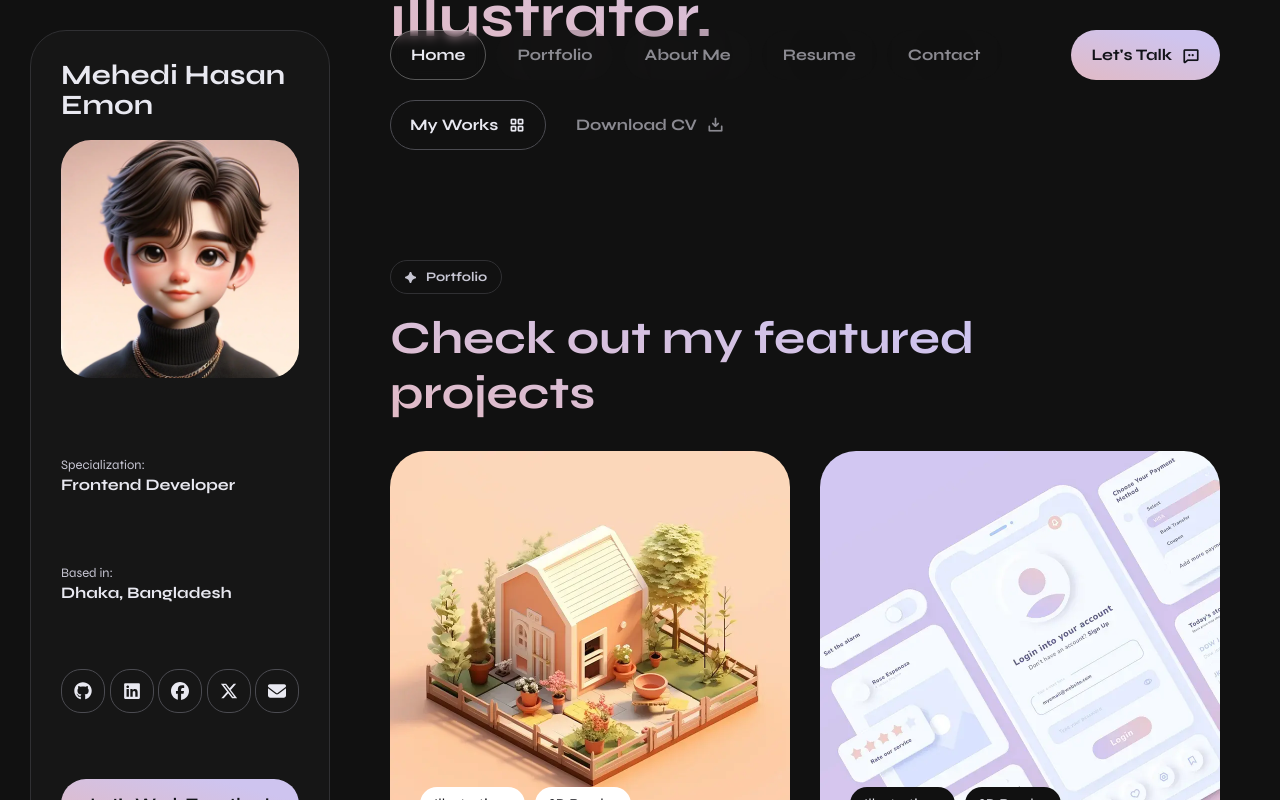
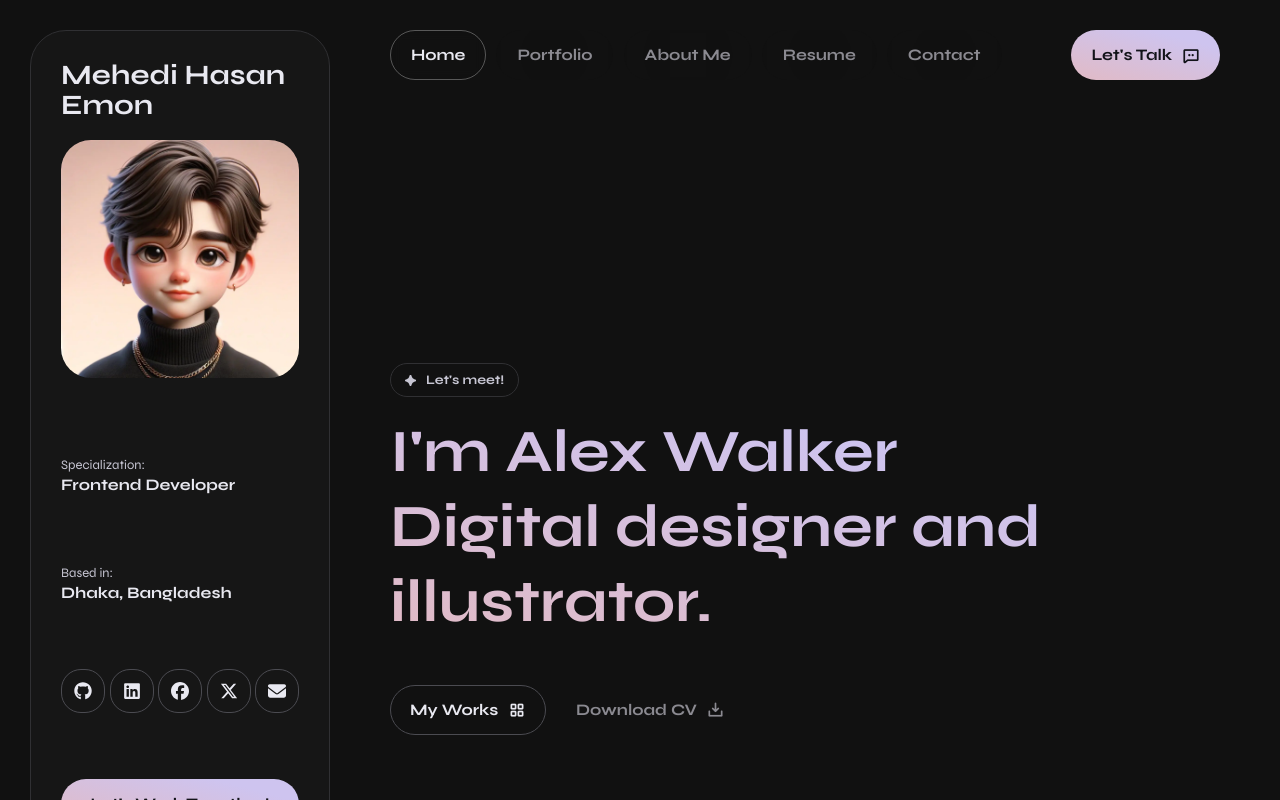
Before and after one commit to mehediemon007/portfolio, a Next.js app: page / in a window 1280 px wide. Shown: the top 800 px of the page. Built offline with nearby package versions, Linux system fonts and the light colour scheme.

Commit message:
add-scroll-spy

```diff
--- a/components/Header.tsx
+++ b/components/Header.tsx
@@ -1,38 +1,60 @@
-import React from 'react';
-import Link from 'next/link';
+"use client";
 
-// *** import icons
+import React, { useState } from "react";
+import { Link } from "react-scroll";
 
 const Header = () => {
+    // Track which section is active
+    const [activeSection, setActiveSection] = useState("home");
+
+    const menu = [
+        { label: "Home", id: "home" },
+        { label: "Portfolio", id: "portfolio" },
+        { label: "About Me", id: "about-me" },
+        { label: "Resume", id: "resume" },
+        { label: "Contact", id: "contact" },
+    ];
+
+    const handleSetActive = (id: string) => {
+        setActiveSection(id);
+    };
+
     return (
-        <header className='header'>
-            <div className='flex justify-between items-center'>
+        <header className="header">
+            <div className="flex justify-between items-center">
                 <nav>
-                    <ul className='flex justify-start items-center gap-4'>
-                        <li>
-                            <Link href={'/'} className='menu__link btn active'>Home</Link>
-                        </li>
-                        <li>
-                            <Link href={'/#portfolio'} className='menu__link btn'>Portfolio</Link>
-                        </li>
-                        <li>
-                            <Link href={'/#about-me'} className='menu__link btn'>About Me</Link>
-                        </li>
-                        <li>
-                            <Link href={'/#resume'} className='menu__link btn'>Resume</Link>
-                        </li>
-                        <li>
-                            <Link href={'/#contact'} className='menu__link btn'>Contact</Link>
-                        </li>
+                    <ul className="flex gap-4">
+                        {menu.map((item) => (
+                            <li key={item.id}>
+                                <Link
+                                    to={item.id}
+                                    spy
+                                    smooth
+                                    duration={500}
+                                    offset={0} // adjust for fixed header
+                                    onSetActive={handleSetActive}
+                                    className={`menu__link btn ${
+                                        activeSection === item.id ? "active" : ""
+                                    }`}
+                                >
+                                    {item.label}
+                                </Link>
+                            </li>
+                        ))}
                     </ul>
                 </nav>
-                <Link href={'/'} className='btn btn-default btn-hover btn-hover-accent'>
+                <a
+                    href="mailto:mehediemon7@gmail.com"
+                    target="_blank"
+                    rel="noopener noreferrer"
+                    className="btn btn-default btn-hover btn-hover-accent"
+                >
                     <span>Let&apos;s Talk</span>
                     <i className="ph-bold ph-chat-dots"></i>
-                </Link>
+                </a>
             </div>
         </header>
-    )
-}
+    );
+};
 
 export default Header;
--- a/components/Hero.tsx
+++ b/components/Hero.tsx
@@ -5,7 +5,7 @@
 
 const Hero = () => {
     return (
-        <section id='home' className='relative h-auto lg:h-[calc(100vh-650px)] 2xl:h-[calc(100vh-80px)] py-14 md:py-20 lg:py-0'>
+        <section id='home' className='relative h-auto lg:h-[calc(100vh-65px)] 2xl:h-[calc(100vh-80px)] py-14 md:py-20 lg:py-0'>
             <div className='content__wrapper'>
                 <p className='sub__title'>
                     <svg xmlns="http://www.w3.org/2000/svg" x="0px" y="0px" width="13px" height="13px" viewBox="0 0 13 13" fill="currentColor"><path fill="currentColor" d="M5.6,12.6c-0.5-0.8-0.7-2.4-1.7-3.5c-1-1-2.7-1.2-3.5-1.7C-0.1,7-0.1,6,0.4,5.6c0.8-0.5,2.3-0.6,3.5-1.8 C5,2.8,5.1,1.2,5.6,0.4C6-0.1,7-0.1,7.4,0.4c0.5,0.8,0.7,2.4,1.8,3.5c1.2,1.2,2.6,1.2,3.5,1.7c0.6,0.4,0.6,1.4,0,1.7 C11.8,7.9,10.2,8,9.1,9.1c-1,1-1.2,2.7-1.7,3.5C7,13.1,6,13.1,5.6,12.6z"></path></svg>
--- a/package.json
+++ b/package.json
@@ -15,6 +15,7 @@
     "react": "19.2.0",
     "react-dom": "19.2.0",
     "react-icons": "^5.5.0",
+    "react-scroll": "^1.9.3",
     "tailwind-merge": "^3.4.0"
   },
   "devDependencies": {
@@ -22,6 +23,7 @@
     "@types/node": "^20",
     "@types/react": "^19",
     "@types/react-dom": "^19",
+    "@types/react-scroll": "^1.8.10",
     "baseline-browser-mapping": "^2.9.15",
     "eslint": "^9",
     "eslint-config-next": "16.0.5",
```
Also changed, not shown: 1 other file (tests, documents, lock files or other folders).
